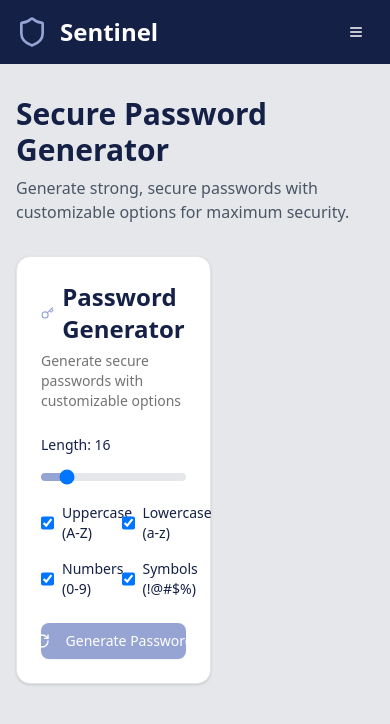
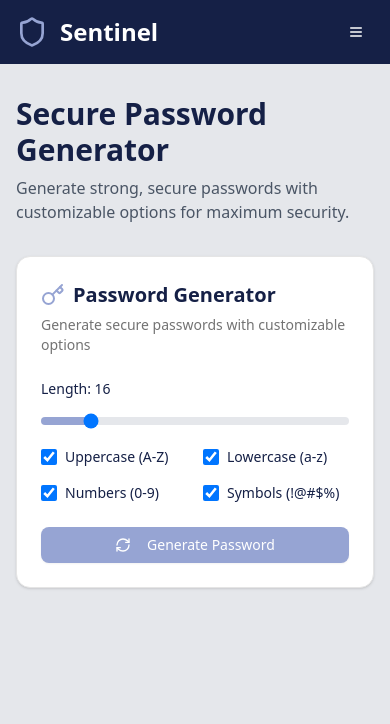
Before and after one commit to TheSamadAzeez/sentinel, a Next.js app: page /generator in a window 390 px wide. Shown: the top 724 px of the page. Built offline with nearby package versions, Linux system fonts and the light colour scheme.

Commit message:
Refactor PasswordGenerator component for improved layout responsiveness

```diff
--- a/src/components/custom/password-generator.tsx
+++ b/src/components/custom/password-generator.tsx
@@ -43,9 +43,9 @@ export function PasswordGenerator() {
   const strength = password ? getPasswordStrength(password) : null
 
   return (
-    <Card className="w-[50vw]">
+    <Card className="w-full lg:w-[50vw]">
       <CardHeader>
-        <CardTitle className="flex items-center gap-2 text-2xl text-[#152046]">
+        <CardTitle className="flex items-center gap-2 text-xl text-[#152046] lg:text-2xl">
           <Key className="h-6 w-6 text-[#96A4D3]" />
           Password Generator
         </CardTitle>
```
